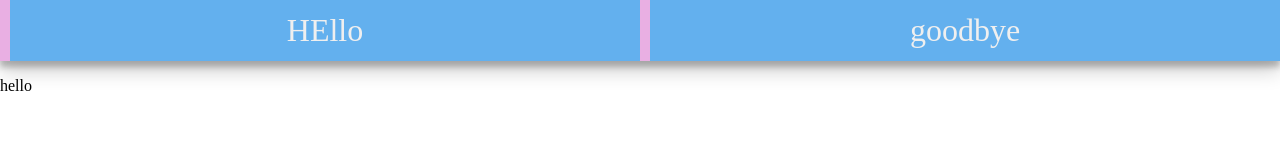
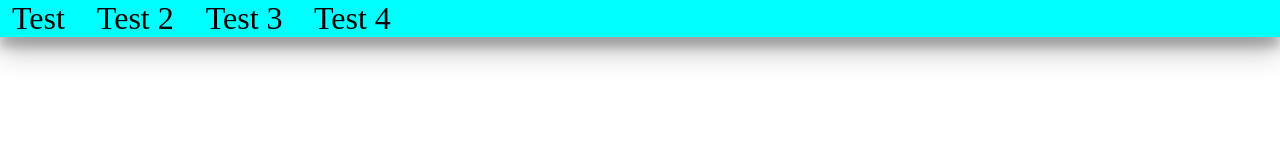
Before and after one commit to jtd2226/CodingSchool, a React app in the folder coding-school/: page / in a window 1280 px wide. Built offline with nearby package versions, Linux system fonts and the light colour scheme.

Commit message:
class time

```diff
--- a/coding-school/src/App.css
+++ b/coding-school/src/App.css
@@ -1,53 +1,17 @@
 html, body, #root {
+  margin: 0;
+  width: 100%;
   height: 100%;
-  width: 100%;
-  margin: 0;
 }
 
 .navbar {
-  flex: 0 0 auto;
+  background: aqua;
+  font-size: xx-large;
   z-index: 100;
-  color: #efefef;
-  width: 100vw;
-  max-width: 100vw;
-  display: flex;
-  flex-direction: row;
-  justify-content: space-evenly;
-  flex-wrap: wrap;
-  font-size: xx-large;
-  box-shadow: 0 10px 20px rgba(0,0,0,0.19), 0 6px 6px rgba(0,0,0,0.23);
+  box-shadow: 0 14px 28px rgba(0,0,0,0.25), 0 10px 10px rgba(0,0,0,0.22);
 }
 
 .navbutton {
-  flex: 1;
   padding: 12px;
-  background-color: #63b0ee;
-  text-align: center;
   cursor: pointer;
-  white-space: nowrap;
-  transition: 0.2s ease-in;
-  box-sizing: border-box;
 }
-
-.navbutton:hover {
-  z-index: 1000; /* so it doesn't overlap */
-  border: none;
-  border-radius: 2px; /* rounds the edges */
-  filter: hue-rotate(180deg); /* this switch the color to the opposite of the defined color on the color wheel */
-  transform: scale(1.1);
-  box-shadow: 0 10px 20px rgba(0,0,0,0.19), 0 6px 6px rgba(0,0,0,0.23);
-}
-
-.navbutton.selected {
-  border-right: 10px solid #e9afe3;
-  border-left: 10px solid #e9afe3;
-}
-
-@keyframes App-logo-spin {
-  from {
-    transform: rotate(0deg);
-  }
-  to {
-    transform: rotate(360deg);
-  }
-}
--- a/coding-school/src/Navigation/navbar.js
+++ b/coding-school/src/Navigation/navbar.js
@@ -2,65 +2,19 @@ import React from 'react';
 import * as Util from '../util';
 
 class Navbar extends React.Component {
-    state = {selectedIndex: -1}
-
     render() {
-        this.children = React.Children.map(this.props.children, (child, index) => {
-            if(!React.isValidElement(child)) return child
-            return React.cloneElement(child, {
-                selected: this.state.selectedIndex === index,
-                onClick: () => this.select(index)
-            })
-        })
         return (
             <>
-            <div className="navbar">{this.children}</div>
-            {this.state.body}
+            <div className="navbar">{this.props.children}</div>
             </>
         );
-    }
-
-    componentDidMount() {
-        this.select(0)
-        window.addEventListener("keydown", this.onkeydown)
-    }
-
-    selectKey = key => typeof key === "number" && this.select(key - 1)
-
-    select = (index) => {
-        const wrappedIndex = index < 0 ? index + this.children.length : index % this.children.length
-        if(this.state.selectedIndex === wrappedIndex) return
-        const button = this.children[wrappedIndex]
-        if(!button) return;
-
-        this.setState({
-            selectedIndex: wrappedIndex,
-            body: button.props.body
-        })
-    }
-
-    onkeydown = (event) => {
-        const key = Util.keyCodeMap[event.keyCode]
-        switch (key) {
-            case "←":
-                this.select(this.state.selectedIndex - 1)
-                break;
-            case "→":
-                this.select(this.state.selectedIndex + 1)
-                break;
-            case "tab":
-                event.preventDefault()
-                this.select(this.state.selectedIndex + 1)
-                break;
-            default: this.selectKey(key)
-        }
     }
 }
 
 class NavButton extends React.Component {
     render() {
         return (
-            <span className={`navbutton ${this.props.selected ? 'selected' : ''}`} onClick={this.props.onClick}>
+            <span className="navbutton">
                 {this.props.children}
             </span>
         )
--- a/coding-school/src/index.js
+++ b/coding-school/src/index.js
@@ -2,7 +2,7 @@ import React from 'react'
 import ReactDom from 'react-dom';
 import './App.css';
 import * as serviceWorker from './serviceWorker';
-import Navbar, { NavButton } from './Navigation/navbar';
+import Navbar, {NavButton} from './Navigation/navbar';
 
 class App {
   root = document.getElementById("root")
@@ -14,13 +14,12 @@ class App {
 
 export const app = new App();
 
-const page1=<p>hello</p>
-const page2=<p>goodbye</p>
-
 app.show(
   <Navbar>
-    <NavButton body={page1}> HEllo </NavButton>
-    <NavButton body={page2}> goodbye </NavButton>
+    <NavButton> Test </NavButton>
+    <NavButton> Test 2 </NavButton>
+    <NavButton> Test 3</NavButton>
+    <NavButton> Test 4</NavButton>
   </Navbar>
 );
 
```
